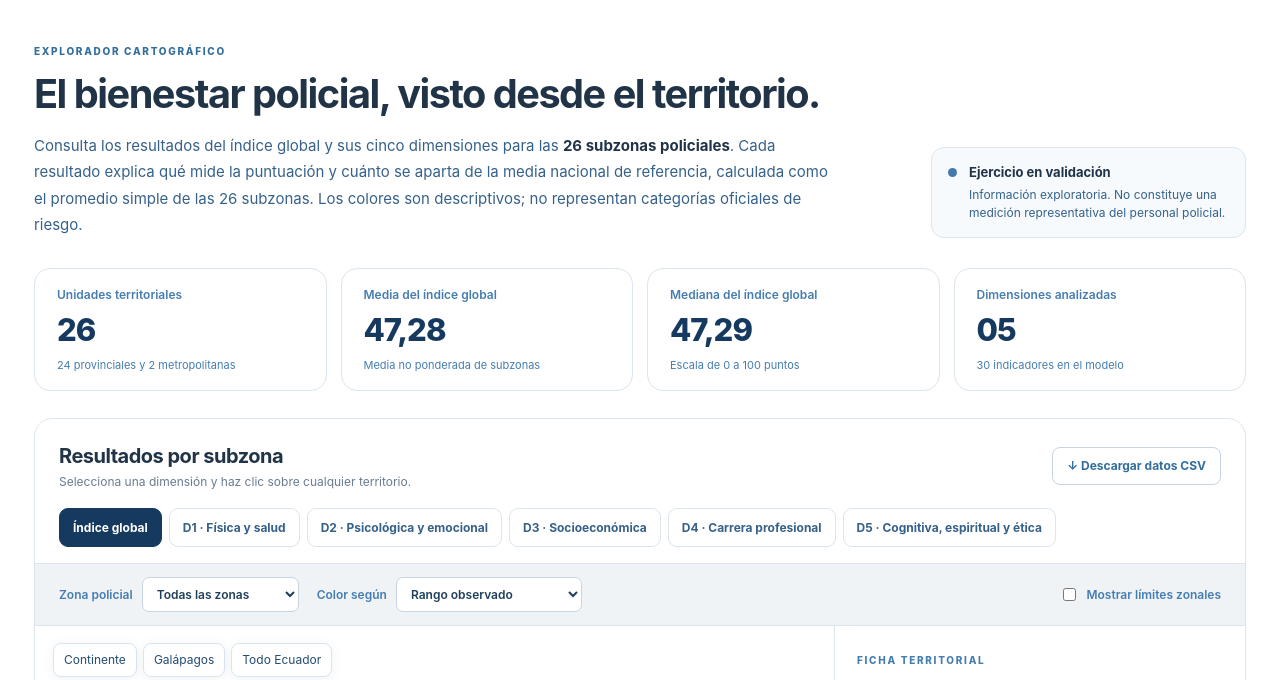
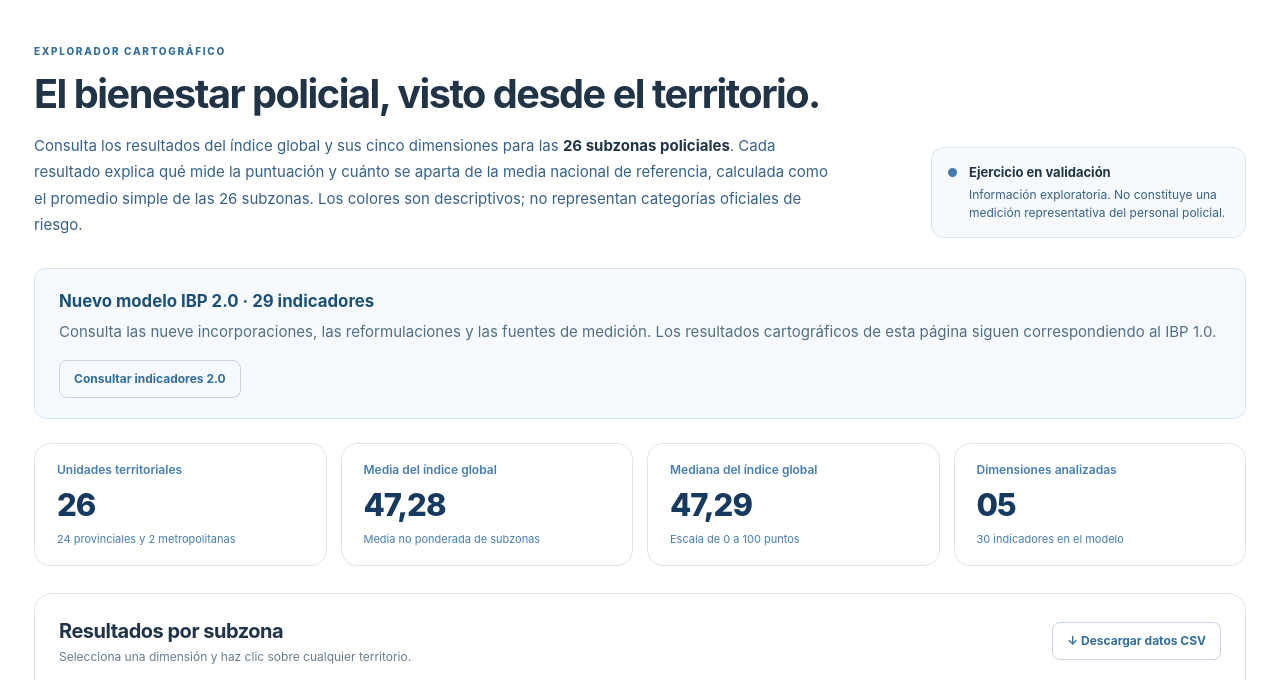
Before and after one commit to williamsjimenez/ibp-ecuador-2026, a plain HTML site: page index.html in a window 1280 px wide. Shown: the part 87-767 px from the top of the page. Drawn offline with nearby package versions, Linux system fonts and the light colour scheme.

Commit message:
Enlazar catálogo técnico IBP 2.0 sin alterar el mapa IBP 1.0

```diff
--- a/index.html
+++ b/index.html
@@ -21,6 +21,12 @@
     <section class="intro" aria-labelledby="main-title">
       <div><div class="kicker">EXPLORADOR CARTOGRÁFICO</div><h1 id="main-title">El bienestar policial, visto desde el territorio.</h1><p>Consulta los resultados del índice global y sus cinco dimensiones para las <strong>26 subzonas policiales</strong>. Cada resultado explica qué mide la puntuación y cuánto se aparta de la media nacional de referencia, calculada como el promedio simple de las 26 subzonas. Los colores son descriptivos; no representan categorías oficiales de riesgo.</p></div>
       <div class="status"><div class="status-dot"></div><div><strong>Ejercicio en validación</strong><span>Información exploratoria. No constituye una medición representativa del personal policial.</span></div></div>
+    </section>
+    <section aria-label="Actualización del modelo IBP 2.0" style="margin:0 0 24px;padding:20px 24px;border:1px solid #d4e3ef;border-radius:12px;background:#f6faff;">
+      <div style="display:flex;align-items:center;justify-content:space-between;flex-wrap:wrap;gap:16px">
+        <div><strong style="display:block;color:#1b4f78;font-size:1.05rem;margin-bottom:7px">Nuevo modelo IBP 2.0 · 29 indicadores</strong><span style="font-size:.94rem;color:#526e84;line-height:1.5">Consulta las nueve incorporaciones, las reformulaciones y las fuentes de medición. Los resultados cartográficos de esta página siguen correspondiendo al IBP 1.0.</span></div>
+        <a class="download" href="./ibp-2-0.html">Consultar indicadores 2.0</a>
+      </div>
     </section>
     <section class="kpis" aria-label="Resumen de resultados del índice">
       <article class="kpi"><span>Unidades territoriales</span><strong id="kpi-territories">26</strong><small>24 provinciales y 2 metropolitanas</small></article>
```
